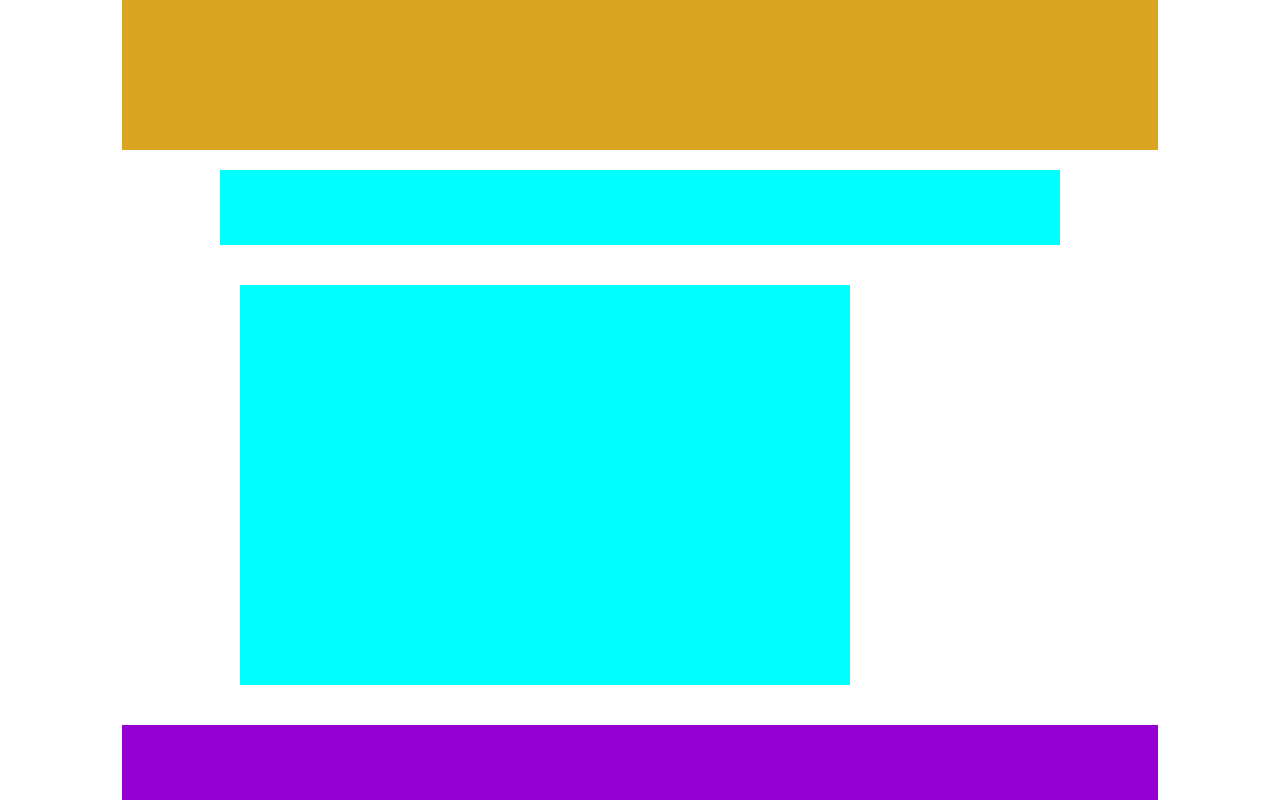
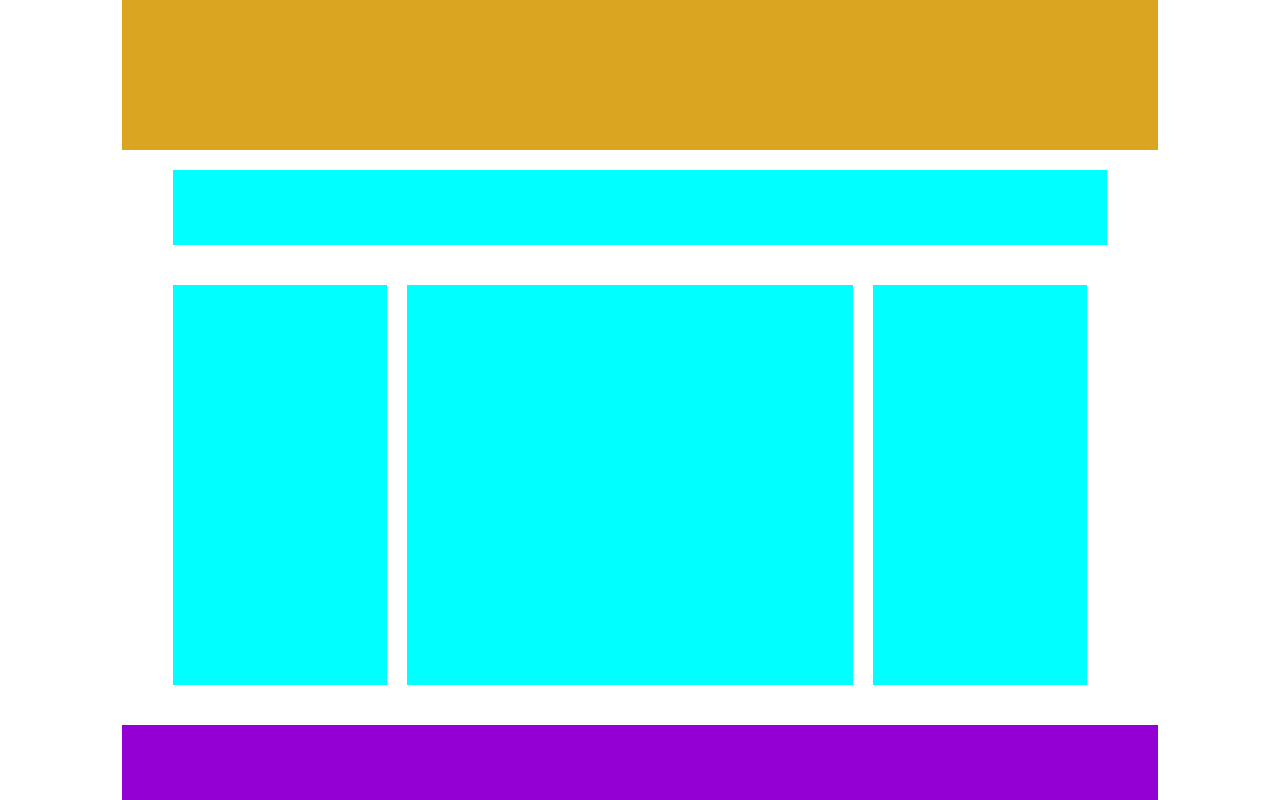
Before and after one commit to Narresx/htmlcss-struttura-wp, a plain HTML site: page index.html in a window 1280 px wide. Shown: the part 415-1215 px from the top of the page. Drawn offline with Linux system fonts and the light colour scheme.

Commit message:
raw-result

```diff
--- a/index.html
+++ b/index.html
@@ -10,18 +10,14 @@
 <body>
     <header class="box-pink"></header>
     <section class="box-yellow"></section>
-    <div>
-        <div class="clearfix"></div>
         <div>
-            <header class="box-blue clearfix"></header>
-                <div class="container">
+            <header class="box-blue"></header>
+                <div class="container clearfix">
                     <div class="left-box"></div>
                     <div class="middle-box"></div>
                     <div class="right-box"></div>
                 </div>
         </div>
-    </div>
-    <div class="clearfix"></div>
     <footer class="box-violet"></footer>
 </body>
 </html>
--- a/style.css
+++ b/style.css
@@ -57,22 +57,22 @@ div{
     width: calc(25% - 20px);
     height: 400px;
     margin-top: 20px;
-    margin-left: 20px;
+    margin-right: 20px;
     margin-bottom: 20px;
     background-color: cyan;
 }
 
 .middle-box{
     float: left;
-    width: 50%;
+    width: calc(50% - 20px);
     height: 400px;
     margin-top: 20px;
     margin-bottom: 20px;
     background-color: cyan;
 }
 
-.righ-box{
-    float: right;
+.right-box{
+    float: left;
     width: calc(25% - 20px);
     height: 400px;
     margin-top: 20px;
@@ -80,7 +80,6 @@ div{
     margin-bottom: 20px;
     background-color: cyan;
 }
-
 /* Footer */
 
 .box-violet{
```
